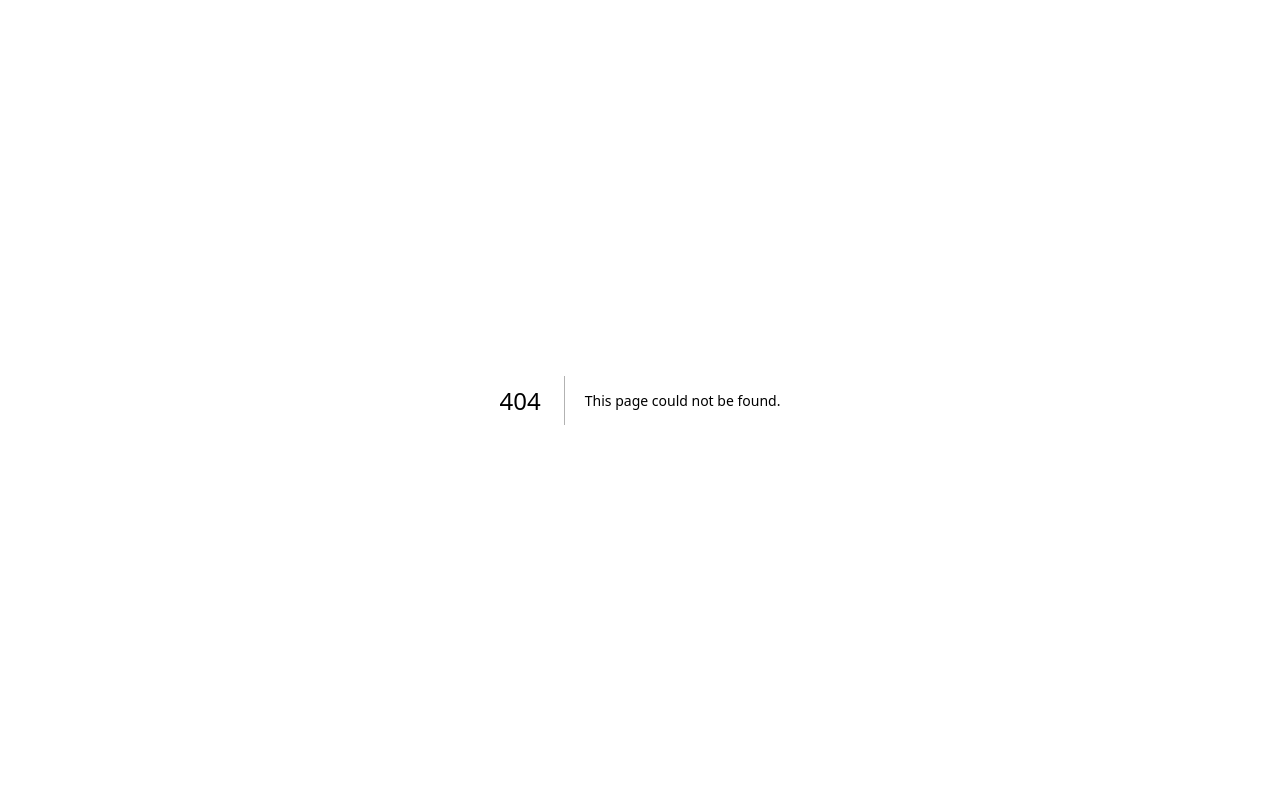
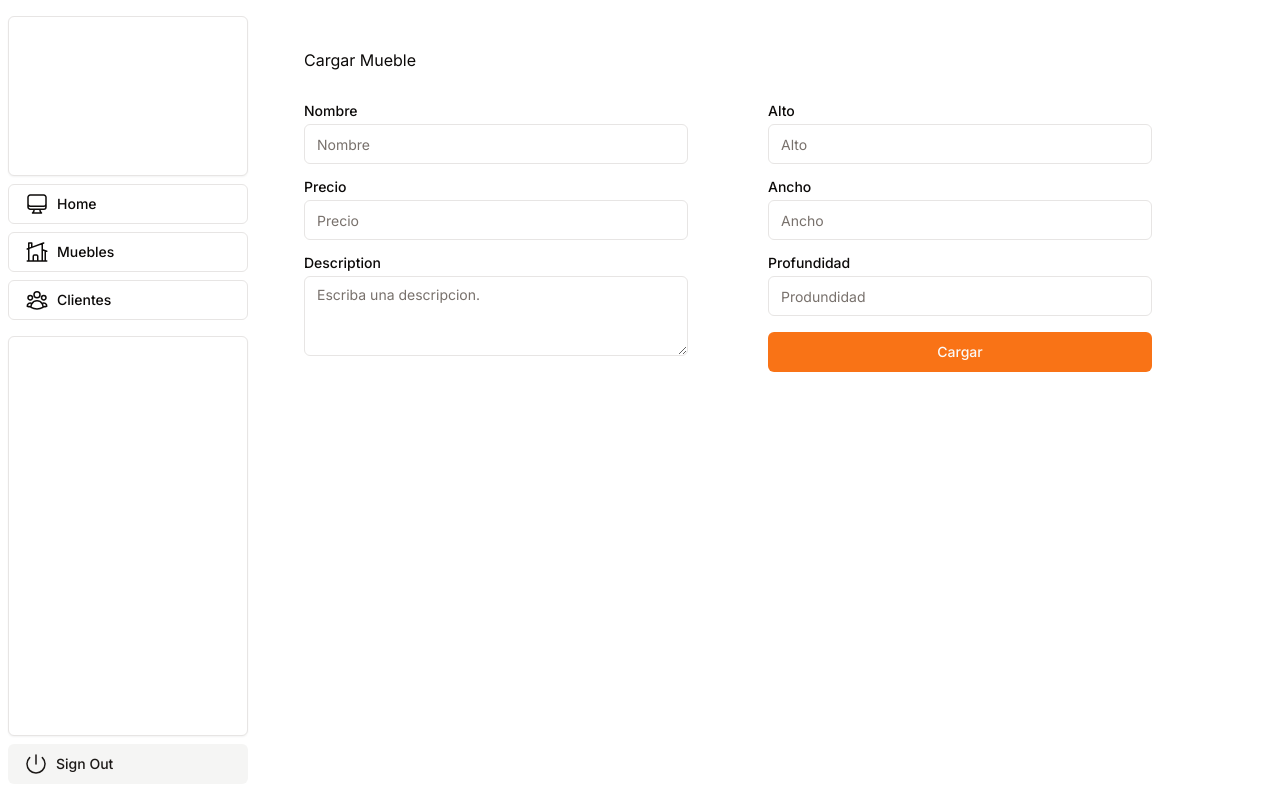
Before and after one commit to matiasluduena23/artedelossantos, a Next.js app: page /panel/muebles/nuevo in a window 1280 px wide. Before the commit this address had no page. Built offline with nearby package versions, Linux system fonts and the light colour scheme.

Commit message:
create mueble

```diff
--- /dev/null
+++ b/app/panel/muebles/nuevo/page.tsx
@@ -0,0 +1,85 @@
+import { Button } from '@/components/ui/button';
+import { Input } from '@/components/ui/input';
+import { Label } from '@/components/ui/label';
+import { Textarea } from '@/components/ui/textarea';
+import { createMueble } from '@/lib/actions';
+import React from 'react';
+
+export default function page() {
+	return (
+		<div>
+			<h1>Cargar Mueble</h1>
+			<form action={createMueble}>
+				<div className="grid grid-cols-2 mt-8">
+					<div className="space-y-4">
+						<div className="grid w-full max-w-sm items-center gap-1.5">
+							<Label htmlFor="name">Nombre</Label>
+							<Input
+								type="text"
+								id="name"
+								name="name"
+								placeholder="Nombre"
+								required
+							/>
+						</div>
+						<div className="grid w-full max-w-sm items-center gap-1.5">
+							<Label htmlFor="price">Precio</Label>
+							<Input
+								type="number"
+								id="price"
+								name="price"
+								placeholder="Precio"
+								required
+							/>
+						</div>
+
+						<div className="grid w-full max-w-sm gap-1.5">
+							<Label htmlFor="description">Description</Label>
+							<Textarea
+								placeholder="Escriba una descripcion."
+								id="description"
+								name="description"
+								required
+							/>
+						</div>
+					</div>
+					<div className="space-y-4">
+						<div className="grid w-full max-w-sm items-center gap-1.5">
+							<Label htmlFor="high">Alto</Label>
+							<Input
+								type="number"
+								name="high"
+								id="high"
+								placeholder="Alto"
+								required
+							/>
+						</div>
+						<div className="grid w-full max-w-sm items-center gap-1.5">
+							<Label htmlFor="broad">Ancho</Label>
+							<Input
+								type="number"
+								id="broad"
+								name="broad"
+								placeholder="Ancho"
+								required
+							/>
+						</div>
+						<div className="grid w-full max-w-sm items-center gap-1.5">
+							<Label htmlFor="deep">Profundidad</Label>
+							<Input
+								type="number"
+								id="deep"
+								name="deep"
+								placeholder="Produndidad"
+								required
+							/>
+						</div>
+						<div className="grid w-full max-w-sm items-center gap-1.5">
+							<Button type="submit">Cargar</Button>
+						</div>
+					</div>
+				</div>
+			</form>
+		</div>
+	);
+}
--- a/app/panel/muebles/page.tsx
+++ b/app/panel/muebles/page.tsx
@@ -1,5 +1,14 @@
+import { Button } from '@/components/ui/button';
+import Link from 'next/link';
 import React from 'react';
 
 export default function page() {
-	return <div>Muebles</div>;
+	return (
+		<div>
+			<h1>Muebles</h1>
+			<Button>
+				<Link href={'/panel/muebles/nuevo'}>Cargar Nuevo</Link>
+			</Button>
+		</div>
+	);
 }
--- /dev/null
+++ b/components/ui/input.tsx
@@ -0,0 +1,25 @@
+import * as React from "react"
+
+import { cn } from "@/lib/utils"
+
+export interface InputProps
+  extends React.InputHTMLAttributes<HTMLInputElement> {}
+
+const Input = React.forwardRef<HTMLInputElement, InputProps>(
+  ({ className, type, ...props }, ref) => {
+    return (
+      <input
+        type={type}
+        className={cn(
+          "flex h-10 w-full rounded-md border border-input bg-background px-3 py-2 text-sm ring-offset-background file:border-0 file:bg-transparent file:text-sm file:font-medium placeholder:text-muted-foreground focus-visible:outline-none focus-visible:ring-2 focus-visible:ring-ring focus-visible:ring-offset-2 disabled:cursor-not-allowed disabled:opacity-50",
+          className
+        )}
+        ref={ref}
+        {...props}
+      />
+    )
+  }
+)
+Input.displayName = "Input"
+
+export { Input }
--- /dev/null
+++ b/components/ui/label.tsx
@@ -0,0 +1,26 @@
+"use client"
+
+import * as React from "react"
+import * as LabelPrimitive from "@radix-ui/react-label"
+import { cva, type VariantProps } from "class-variance-authority"
+
+import { cn } from "@/lib/utils"
+
+const labelVariants = cva(
+  "text-sm font-medium leading-none peer-disabled:cursor-not-allowed peer-disabled:opacity-70"
+)
+
+const Label = React.forwardRef<
+  React.ElementRef<typeof LabelPrimitive.Root>,
+  React.ComponentPropsWithoutRef<typeof LabelPrimitive.Root> &
+    VariantProps<typeof labelVariants>
+>(({ className, ...props }, ref) => (
+  <LabelPrimitive.Root
+    ref={ref}
+    className={cn(labelVariants(), className)}
+    {...props}
+  />
+))
+Label.displayName = LabelPrimitive.Root.displayName
+
+export { Label }
--- /dev/null
+++ b/components/ui/textarea.tsx
@@ -0,0 +1,24 @@
+import * as React from "react"
+
+import { cn } from "@/lib/utils"
+
+export interface TextareaProps
+  extends React.TextareaHTMLAttributes<HTMLTextAreaElement> {}
+
+const Textarea = React.forwardRef<HTMLTextAreaElement, TextareaProps>(
+  ({ className, ...props }, ref) => {
+    return (
+      <textarea
+        className={cn(
+          "flex min-h-[80px] w-full rounded-md border border-input bg-background px-3 py-2 text-sm ring-offset-background placeholder:text-muted-foreground focus-visible:outline-none focus-visible:ring-2 focus-visible:ring-ring focus-visible:ring-offset-2 disabled:cursor-not-allowed disabled:opacity-50",
+          className
+        )}
+        ref={ref}
+        {...props}
+      />
+    )
+  }
+)
+Textarea.displayName = "Textarea"
+
+export { Textarea }
--- /dev/null
+++ b/lib/actions.ts
@@ -0,0 +1,14 @@
+'use server';
+
+import { zodSchemaMueble } from './schemas';
+import { revalidatePath } from 'next/cache';
+import { redirect } from 'next/navigation';
+
+export async function createMueble(formData: FormData) {
+	const rawformData = Object.fromEntries(formData.entries());
+
+	const validateField = zodSchemaMueble.safeParse(rawformData);
+	console.log(validateField);
+	revalidatePath('/panel/muebles');
+	redirect('/panel/muebles');
+}
--- /dev/null
+++ b/lib/schemas.ts
@@ -0,0 +1,10 @@
+import { z } from 'zod';
+
+export const zodSchemaMueble = z.object({
+	name: z.string().min(2, 'El nombre es requerido'),
+	price: z.coerce.number().gt(1000),
+	description: z.string().min(5, 'La description es obligatoria'),
+	high: z.coerce.number().gt(10, 'Ingresar un numero valido'),
+	broad: z.coerce.number().gt(10, 'Ingresar un numero valido'),
+	deep: z.coerce.number().gt(10, 'Ingresar un numero valido'),
+});
--- a/package.json
+++ b/package.json
@@ -10,6 +10,7 @@
   },
   "dependencies": {
     "@heroicons/react": "^2.1.3",
+    "@radix-ui/react-label": "^2.0.2",
     "@radix-ui/react-slot": "^1.0.2",
     "class-variance-authority": "^0.7.0",
     "clsx": "^2.1.1",
@@ -18,7 +19,8 @@
     "react": "^18",
     "react-dom": "^18",
     "tailwind-merge": "^2.3.0",
-    "tailwindcss-animate": "^1.0.7"
+    "tailwindcss-animate": "^1.0.7",
+    "zod": "^3.23.8"
   },
   "devDependencies": {
     "@types/node": "^20",
```
Also changed, not shown: lib/definitions.ts (added), 1 other file (tests, documents, lock files or other folders).
